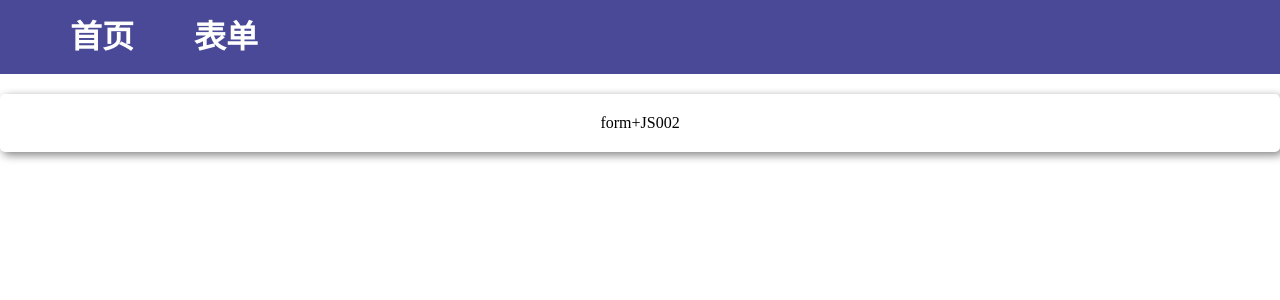
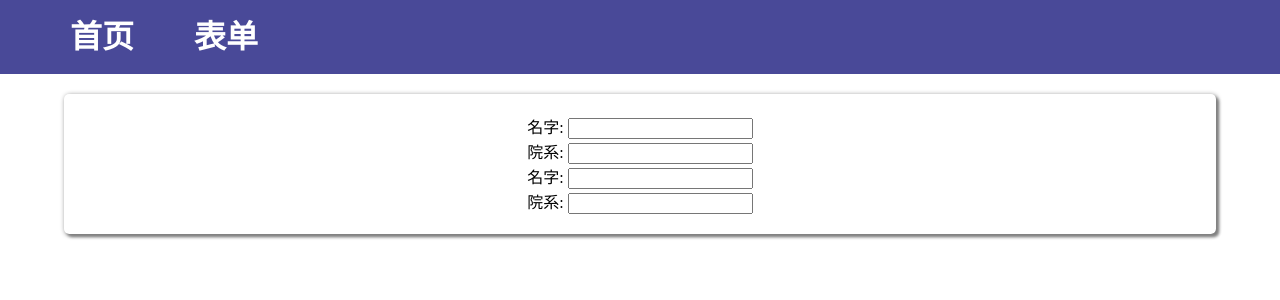
Before and after one commit to NoBugzzZ/NST, a React (Create React App) app in the folder nst/: page /forms/JS002 in a window 1280 px wide. Shown: the top 300 px of the page. Built offline with nearby package versions, Linux system fonts and the light colour scheme.

Commit message:
有form的基本框架

```diff
--- /dev/null
+++ b/nst/src/components/JSONSchemaForm/Fields/ObjectField/index.js
@@ -0,0 +1,34 @@
+import React from "react";
+
+export default class ObjectField extends React.PureComponent {
+  constructor(props) {
+    super(props);
+    this.schema = this.props.schema;
+    this.formdata = this.props.formdata;
+    this.register = this.props.register;
+    this.path=this.props.path;
+    this.setFormdata=this.props.setFormdata;
+  }
+  render() {
+    console.log("ObjectField render", this.schema, this.formdata, this.register);
+    return (
+      <div>
+        {
+          Object.keys(this.schema.properties).map(key => {
+            const SchemaField = this.register.field.SchemaField;
+            return (
+              <SchemaField
+                key={key}
+                schema={this.schema.properties[key]}
+                formdata={this.formdata ? this.formdata[key] : undefined}
+                register={this.register}
+                path={`${this.path}.${key}`}
+                setFormdata={this.setFormdata}
+              />
+            )
+          })
+        }
+      </div>
+    )
+  }
+}
--- /dev/null
+++ b/nst/src/components/JSONSchemaForm/Fields/SchemaField/index.js
@@ -0,0 +1,46 @@
+import React from "react";
+
+export default class SchemaField extends React.PureComponent {
+  constructor(props) {
+    super(props);
+    this.schema=this.props.schema;
+    this.formdata=this.props.formdata;
+    this.register=this.props.register;
+    this.path=this.props.path
+    this.setFormdata=this.props.setFormdata;
+  }
+  getRenderField() {
+    const { type } = this.schema;
+    let Field = null;
+    switch (type) {
+      case "object":
+        Field = this.register.field.ObjectField;
+        break;
+      case "string":
+        Field = this.register.field.StringField;
+        break;
+      default:
+        break;
+    }
+    return (
+      <Field
+        schema={this.schema}
+        formdata={this.formdata}
+        register={this.register}
+        path={this.path}
+        setFormdata={this.setFormdata}
+      />
+    )
+  }
+  render() {
+    console.log("SchemaField render");
+    return (
+      <>
+        {
+          this.getRenderField()
+        }
+      </>
+
+    )
+  }
+}
--- /dev/null
+++ b/nst/src/components/JSONSchemaForm/Fields/StringField/index.js
@@ -0,0 +1,25 @@
+import React from "react";
+
+export default class StringField extends React.PureComponent {
+  constructor(props) {
+    super(props);
+    this.schema = this.props.schema;
+    this.formdata = this.props.formdata;
+    this.register = this.props.register;
+    this.path=this.props.path;
+    this.setFormdata=this.props.setFormdata;
+  }
+  render() {
+    console.log("StringField render", this.schema, this.formdata, this.register)
+    const { component } = this.schema;
+    const Widget = this.register.widget[component];
+    return (
+      <Widget
+        schema={this.schema}
+        formdata={this.formdata}
+        path={this.path}
+        setFormdata={this.setFormdata}
+      />
+    )
+  }
+}
--- /dev/null
+++ b/nst/src/components/JSONSchemaForm/Fields/index.js
@@ -0,0 +1,5 @@
+import SchemaField from "./SchemaField";
+import ObjectField from "./ObjectField/index.js";
+import StringField from "./StringField/index.js";
+
+export { SchemaField, ObjectField, StringField };
--- /dev/null
+++ b/nst/src/components/JSONSchemaForm/Widgets/StringInputWidget/index.js
@@ -0,0 +1,24 @@
+import React from "react";
+
+export default class StringInputWidget extends React.PureComponent {
+  constructor(props) {
+    super(props);
+    this.schema = this.props.schema;
+    this.formdata = this.props.formdata;
+    this.path=this.props.path;
+    this.setFormdata=this.props.setFormdata
+  }
+  render() {
+    console.log("StringInputWidget render",this.path,this.setFormdata);
+    return (
+      <div>
+        <label htmlFor={this.schema.title}>{this.schema.title}: </label>
+        <input name={this.schema.title}
+          onChange={(e)=>{
+            this.setFormdata(this.path,e.target.value);
+          }}
+        ></input>
+      </div>
+    )
+  }
+}
--- /dev/null
+++ b/nst/src/components/JSONSchemaForm/Widgets/index.js
@@ -0,0 +1,3 @@
+import StringInputWidget from "./StringInputWidget";
+
+export { StringInputWidget }
--- /dev/null
+++ b/nst/src/components/JSONSchemaForm/index.js
@@ -0,0 +1,36 @@
+import React from "react";
+import { getRegister, setDataToPath } from "./utils";
+
+export default class JSONSchemaForm extends React.PureComponent {
+  constructor(props) {
+    super(props);
+    this.state = this.getDefaultState(props);
+    this.formdata = props.formdata ? props.formdata : {};
+    this.register = getRegister();
+  }
+
+  getDefaultState({ schema }) {
+    const defaultState = {};
+    defaultState.schema = schema ? schema : {};
+    return defaultState;
+  }
+
+  setFormdata(path, value) {
+    this.formdata = setDataToPath(this.formdata, path, value);
+    console.log(this.formdata);
+  }
+
+  render() {
+    console.log("JSONSchemaForm render");
+    const SchemaField = this.register.field.SchemaField;
+    return (
+      <SchemaField
+        schema={this.state.schema}
+        formdata={this.formdata}
+        register={this.register}
+        path="root"
+        setFormdata={this.setFormdata.bind(this)}
+      />
+    )
+  }
+}
--- /dev/null
+++ b/nst/src/components/JSONSchemaForm/utils/index.js
@@ -0,0 +1,35 @@
+import { SchemaField, ObjectField, StringField } from "../Fields";
+import { StringInputWidget } from "../Widgets";
+
+export function getRegister() {
+  return {
+    field: {
+      SchemaField,
+      ObjectField,
+      StringField,
+    },
+    widget: {
+      StringInputWidget,
+    }
+  }
+}
+
+export function setDataToPath(obj, path = "root", value) {
+  // console.log(obj, path, value);
+  const paths = path.split(".");
+  if (paths.length === 1) return value;
+  let temp = obj;
+  const len = paths.length;
+  for (let i = 1; i < len; i++) {
+    let key = paths[i];
+    if ((len - 1) === i) temp[key] = value;
+    else {
+      if (key in temp) temp = temp[key];
+      else {
+        temp[key] = {};
+        temp = temp[key];
+      }
+    }
+  }
+  return obj;
+}
--- a/nst/src/components/index.js
+++ b/nst/src/components/index.js
@@ -1,5 +1,6 @@
 import Navigator from "./navigrator";
 import Paper from "./paper";
 import ApplicationForm from "./ApplicationForm";
+import JSONSchemaForm from "./JSONSchemaForm";
 
-export { Navigator, Paper, ApplicationForm }
+export { Navigator, Paper, ApplicationForm, JSONSchemaForm }
--- a/nst/src/components/paper/index.css
+++ b/nst/src/components/paper/index.css
@@ -1,8 +1,8 @@
 .paper{
-    width: 100%;
+    width: 90%;
     max-width: 1500px;
     margin: 20px auto;
-    box-shadow:3px 3px 10px gray;
+    box-shadow:3px 3px 3px gray,1px 1px 5px gray;
     border-radius: 5px;
     display: flex;
     justify-content:center;
--- a/nst/src/pages/Form.js
+++ b/nst/src/pages/Form.js
@@ -1,12 +1,47 @@
 import React from "react"
 import { useParams } from "react-router-dom"
-import { Paper } from "../components"
+import { Paper, JSONSchemaForm } from "../components"
+
+const schema = `{
+    "type":"object",
+    "title":"测试Object",
+    "properties":{
+      "name":{
+        "type":"string",
+        "title":"名字",
+        "component":"StringInputWidget"
+      },
+      "department":{
+        "type":"string",
+        "title":"院系",
+        "component":"StringInputWidget"
+      },
+      "test":{
+        "type":"object",
+        "title":"测试Object",
+        "properties":{
+          "name":{
+            "type":"string",
+            "title":"名字",
+            "component":"StringInputWidget"
+          },
+          "department":{
+            "type":"string",
+            "title":"院系",
+            "component":"StringInputWidget"
+          }
+
+        }
+      }
+    }
+  }`
 
 export default function Form() {
     let params = useParams()
+    console.log(`form/${params.formId}`)
     return (
         <Paper>
-            form+{params.formId}
+            <JSONSchemaForm schema={JSON.parse(schema)} formdata={{}} />
         </Paper>
     )
 }
```
